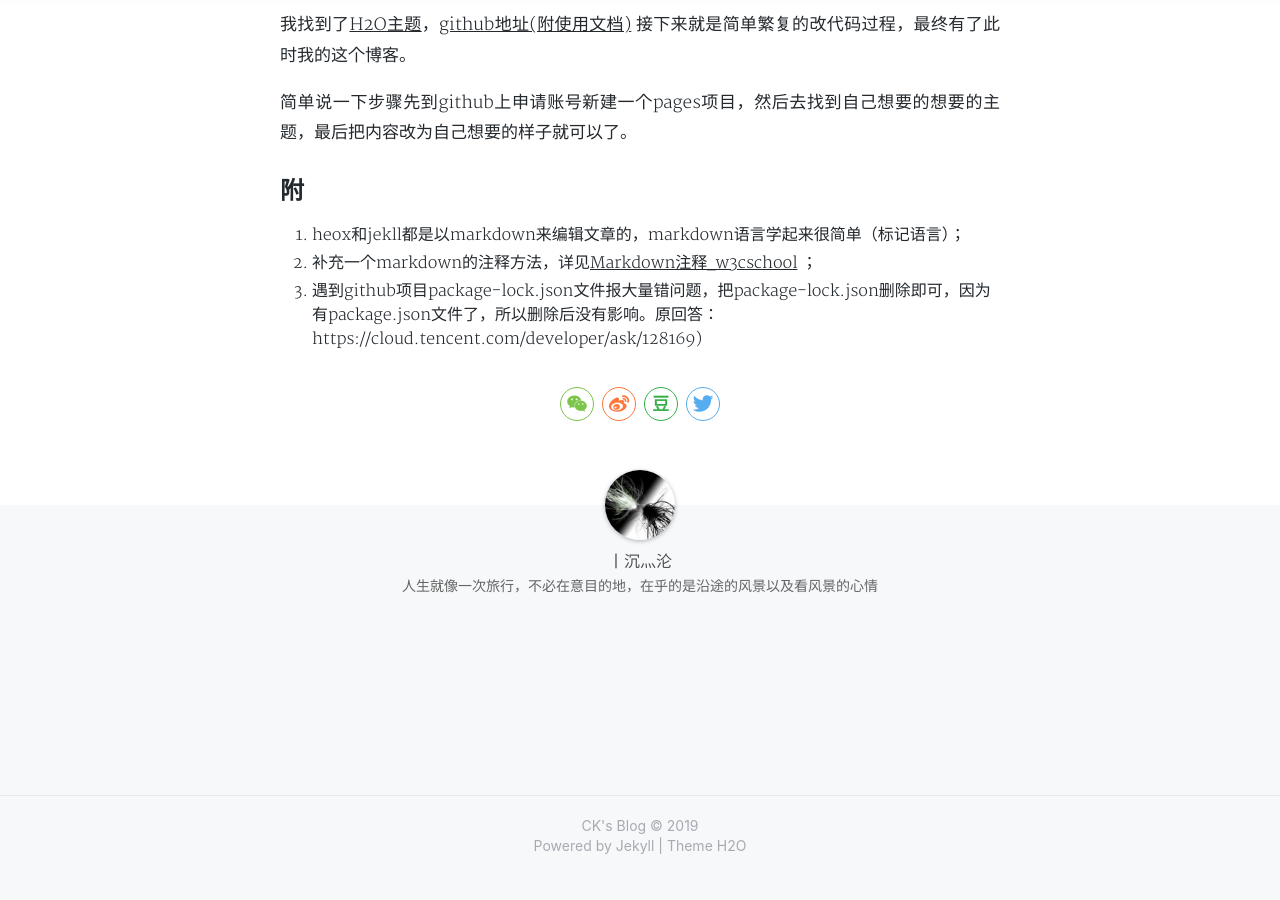
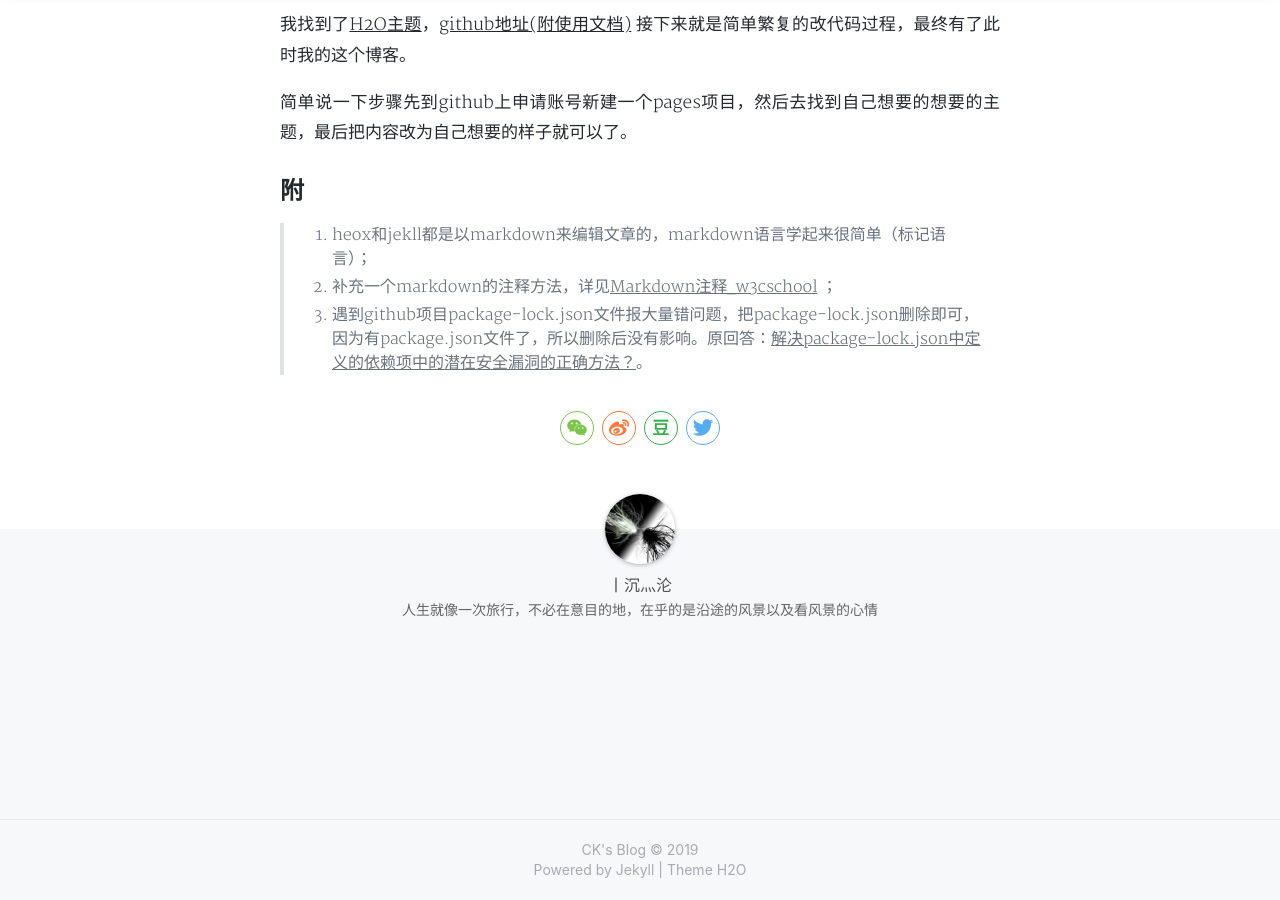
Before and after one commit to ckisaboy/ckisaboy.github.io, a Jekyll site: the page built from _posts/2019-1-23-my-blog.md, in a window 1280 px wide and 900 px high, scrolled down 1087 px. Built offline with Jekyll 4.4.1, drawn with Linux system fonts in a browser that asks for light colours; nearby versions of some CDN libraries; a style sheet for code colours, icons or effects is not loaded; before the commit the page ends 1963 px from its top, so only the background shows below that.

Commit message:
Update 2019-1-23-my-blog.md

```diff
--- a/_posts/2019-1-23-my-blog.md
+++ b/_posts/2019-1-23-my-blog.md
@@ -33,6 +33,6 @@ tags: 工具 Markdown
 
 
 ## 附
-1. heox和jekll都是以markdown来编辑文章的，markdown语言学起来很简单（标记语言）；
+>1. heox和jekll都是以markdown来编辑文章的，markdown语言学起来很简单（标记语言）；
 2. 补充一个markdown的注释方法，详见[Markdown注释_w3cschool](https://www.w3cschool.cn/lme/q92a1srq.html) ；
-3. 遇到github项目package-lock.json文件报大量错问题，把package-lock.json删除即可，因为有package.json文件了，所以删除后没有影响。原回答：https://cloud.tencent.com/developer/ask/128169)
+3. 遇到github项目package-lock.json文件报大量错问题，把package-lock.json删除即可，因为有package.json文件了，所以删除后没有影响。原回答：[解决package-lock.json中定义的依赖项中的潜在安全漏洞的正确方法？](https://cloud.tencent.com/developer/ask/128169)。
```
